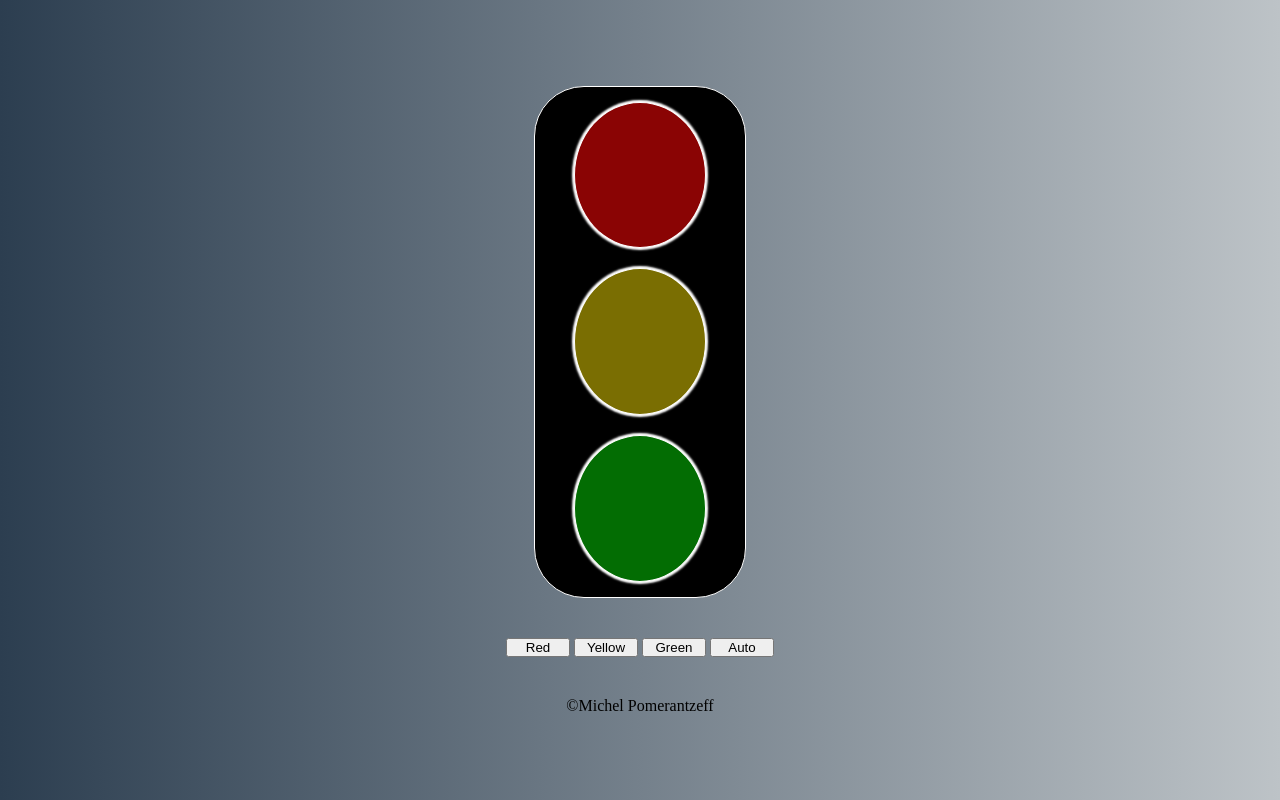
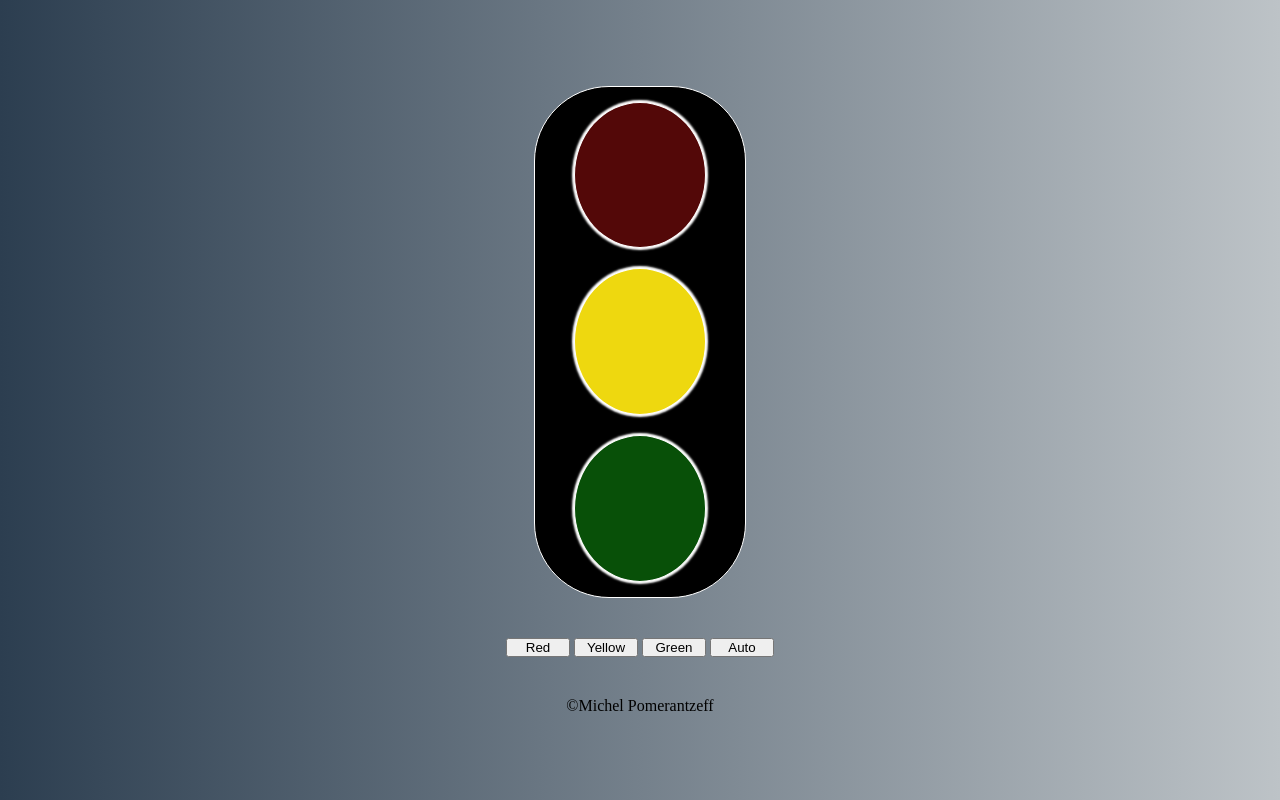
Before and after one commit to MichelPomerantzeff/Traffic-Light, a plain HTML site: page index.html in a window 1280 px wide. Both pictures are taken after a click on the button "Yellow". Drawn offline with Linux system fonts and the light colour scheme.

Commit message:
added light features on button click

```diff
--- a/script.js
+++ b/script.js
@@ -1,28 +1,76 @@
 const trafficLight = document.getElementById('trafficLight')
 
+let redLight = document.createElement('div')
+redLight.classList.add("red")
 
-for (let i = 0; i < 3; i++) {
-    let lightDiv = document.createElement('div')
+let yellowLight = document.createElement('div')
+yellowLight.classList.add("yellow")
 
-    if (i === 0) {
-        lightDiv.classList.add("light")
-        lightDiv.classList.add("red-off")
-        trafficLight.appendChild(lightDiv)
+let greenLight = document.createElement('div')
+greenLight.classList.add("green")
+
+trafficLight.appendChild(redLight)
+trafficLight.appendChild(yellowLight)
+trafficLight.appendChild(greenLight)
+
+const red = document.getElementById('red')
+const yellow = document.getElementById('yellow')
+const green = document.getElementById('green')
+const auto = document.getElementById('auto')
+
+const redOn = () => {
+    redLight.classList.add('red-on')
+    yellowLight.classList.remove('yellow-on')
+    greenLight.classList.remove('green-on')
+}
+
+const yellowOn = () => {
+    yellowLight.classList.add('yellow-on')
+    greenLight.classList.remove('green-on')
+    redLight.classList.remove('red-on')
+}
+
+const greenOn = () => {
+    greenLight.classList.add('green-on')
+    redLight.classList.remove('red-on')
+    yellowLight.classList.remove('yellow-on')
+}
+
+let intervalId = null
+let index = 0
+
+function alternateColors () {
+    if(index === 0) {
+        redOn()
+    } else if(index === 1) {
+        yellowOn()
+    } else {
+        greenOn()
     }
+    index < 2 ? index ++ : index = 0
+}
 
-    if (i === 1) {
-        lightDiv.classList.add("light")
-        lightDiv.classList.add("yellow-off")
-        trafficLight.appendChild(lightDiv)
-    }
 
-    if (i === 2) {
-        lightDiv.classList.add("light")
-        lightDiv.classList.add("green-off")
-        trafficLight.appendChild(lightDiv)
-    }
+red.onclick = () => {
+    redOn()
+    clearInterval(intervalId)
+}
 
+yellow.onclick = () => {
+    yellowOn()
+    clearInterval(intervalId)
 }
+green.onclick = () => {
+    greenOn()
+    clearInterval(intervalId)
+}
+
+auto.onclick = () => intervalId = setInterval(alternateColors, 1000)
+
+
+
+
+
 
 
 
@@ -55,7 +103,3 @@ for (let i = 0; i < 3; i++) {
 //     'green': () => img.src = './img/green.png',
 //     'auto': () => intervalId = setInterval(alternateColors, 1000)
 // }
-
-
-
-// buttons.addEventListener('click', trafficLight)
--- a/style.css
+++ b/style.css
@@ -18,7 +18,7 @@ main {
     flex-direction: column;
     align-items: center;
     border: solid 1px white;
-    border-radius: 50px;
+    border-radius: 75px;
     width: 200px;
     height: 500px;
     padding: 5px;
@@ -33,14 +33,42 @@ main {
     box-shadow: 0 0 2px 2px white;
 }
 
-.red-off{
-    background-color: rgb(138, 4, 4);
+.red{
+    background-color: rgb(83, 8, 8);
+    border: solid 1px white;
+    border-radius: 50%;
+    height: 150px;
+    width: 130px;
+    margin: 10px;
+    box-shadow: 0 0 2px 2px white;
 }
-.yellow-off{
-    background-color: rgb(122, 110, 2);
+.yellow{
+    background-color: rgb(95, 86, 8);
+    border: solid 1px white;
+    border-radius: 50%;
+    height: 150px;
+    width: 130px;
+    margin: 10px;
+    box-shadow: 0 0 2px 2px white;
 }
-.green-off{
-    background-color: rgb(3, 109, 3);
+.green{
+    background-color: rgb(8, 80, 8);
+    border: solid 1px white;
+    border-radius: 50%;
+    height: 150px;
+    width: 130px;
+    margin: 10px;
+    box-shadow: 0 0 2px 2px white;
+}
+
+.red-on{
+    background-color: rgb(231, 16, 16);
+}
+.yellow-on{
+    background-color: rgb(238, 216, 15);
+}
+.green-on{
+    background-color: rgb(15, 230, 15);
 }
 
 .btn {
```
